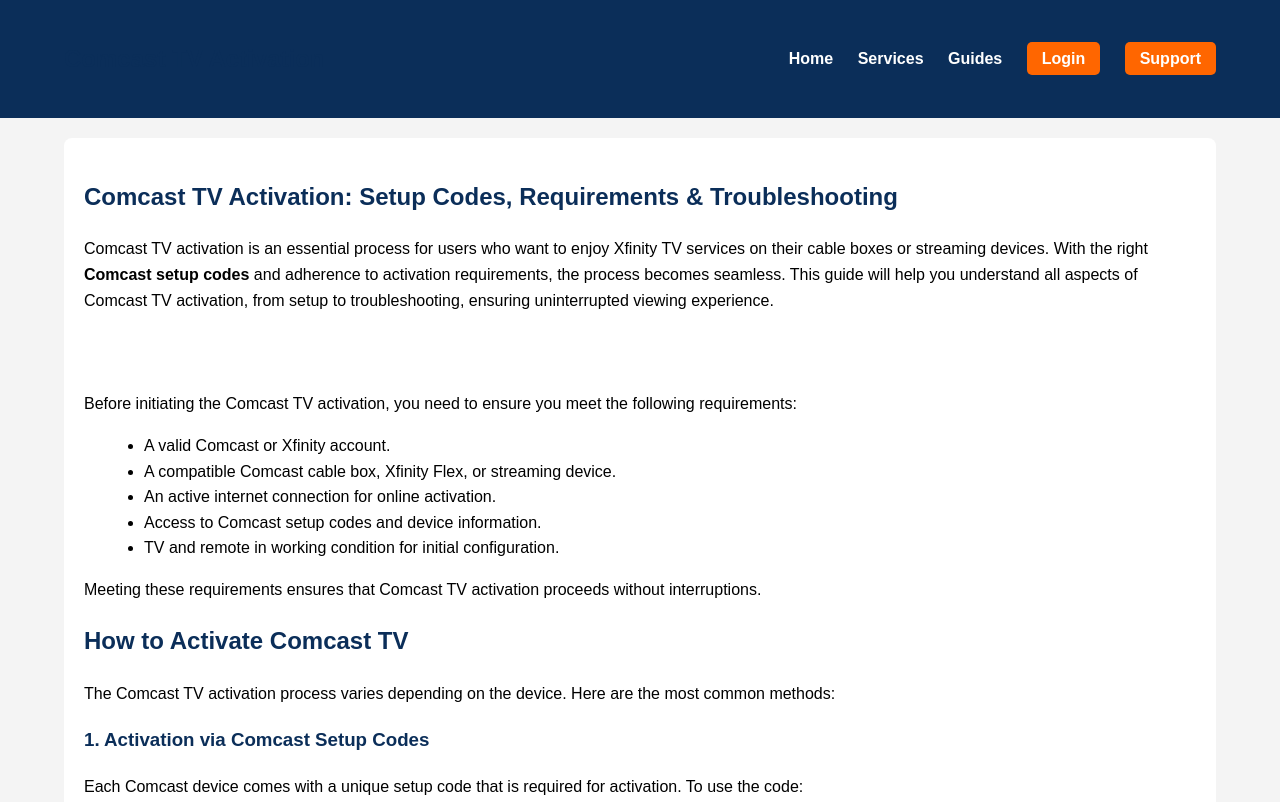
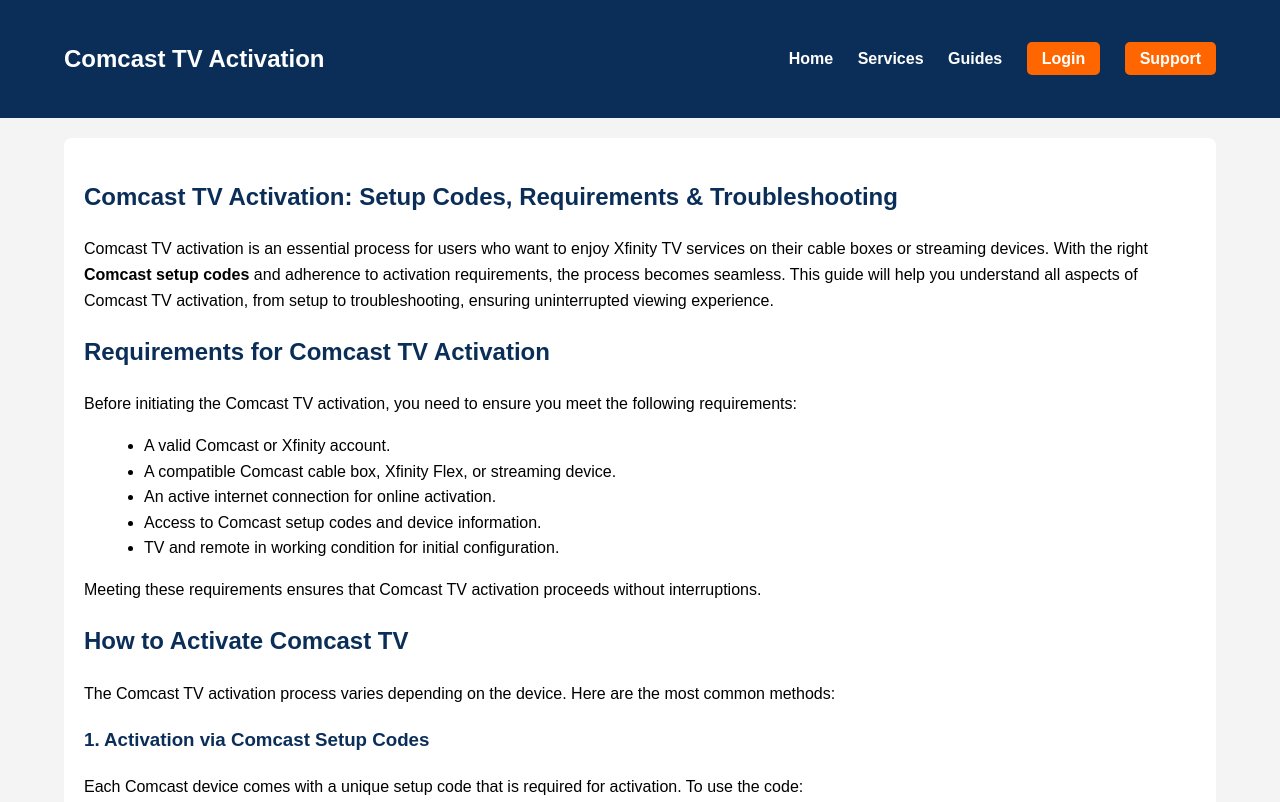
Before and after one commit to jir434042-del/Comcasttvactivation, a plain HTML site: page index.html in a window 1280 px wide. Shown: the top 802 px of the page. Drawn offline with Linux system fonts and the light colour scheme.

Commit message:
Update index.html

```diff
--- a/index.html
+++ b/index.html
@@ -73,7 +73,7 @@
     <header>
         <div class="container">
             <nav>
-                <div class="logo"><h2>Comcast TV Activation</h2></div>
+                <div class="logo"><h1>Comcast TV Activation</h1></div>
                 <div class="menu">
                     <a href="#">Home</a>
                     <a href="#">Services</a>
@@ -91,7 +91,7 @@
 
             <p>Comcast TV activation is an essential process for users who want to enjoy Xfinity TV services on their cable boxes or streaming devices. With the right <strong>Comcast setup codes</strong> and adherence to activation requirements, the process becomes seamless. This guide will help you understand all aspects of Comcast TV activation, from setup to troubleshooting, ensuring uninterrupted viewing experience.</p>
 
-            <h1>Requirements for Comcast TV Activation</h1>
+            <h2>Requirements for Comcast TV Activation</h2>
             <p>Before initiating the Comcast TV activation, you need to ensure you meet the following requirements:</p>
             <ul>
                 <li>A valid Comcast or Xfinity account.</li>
```
